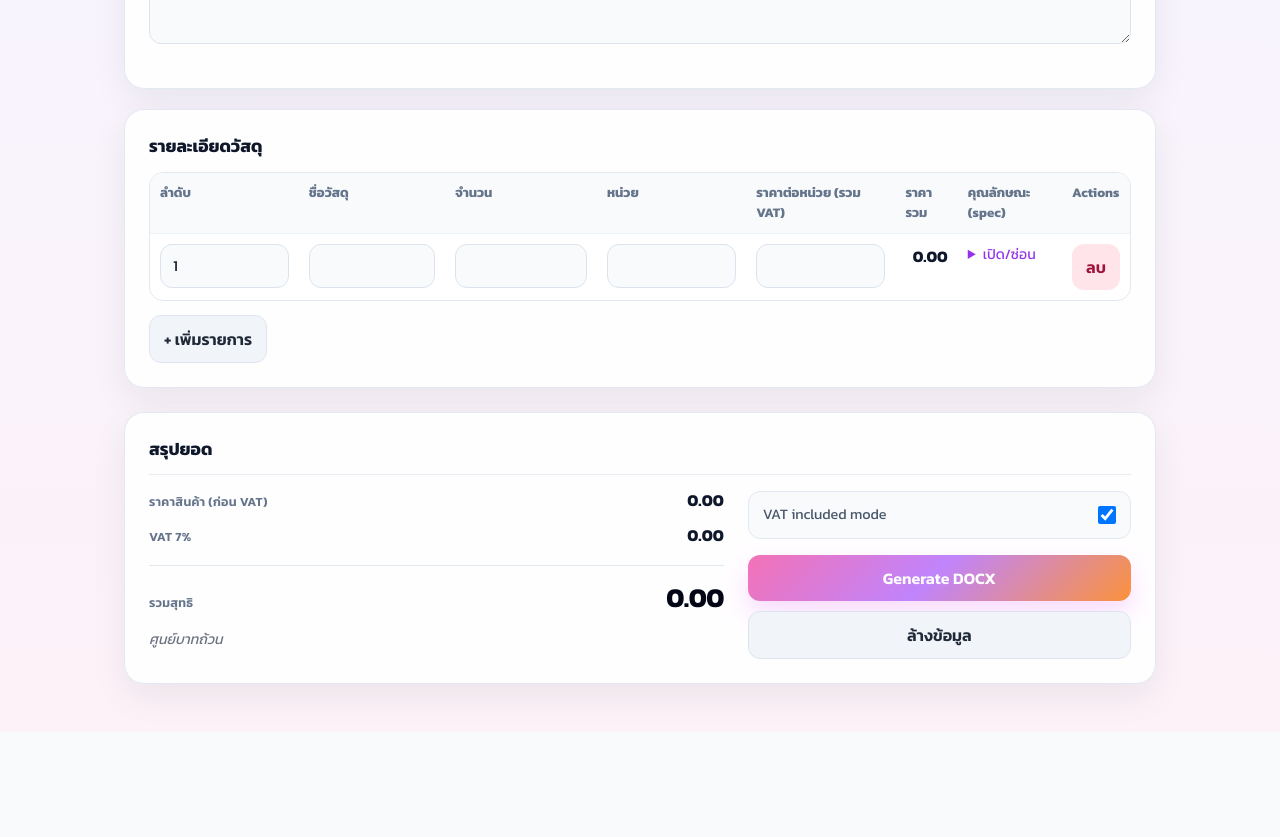
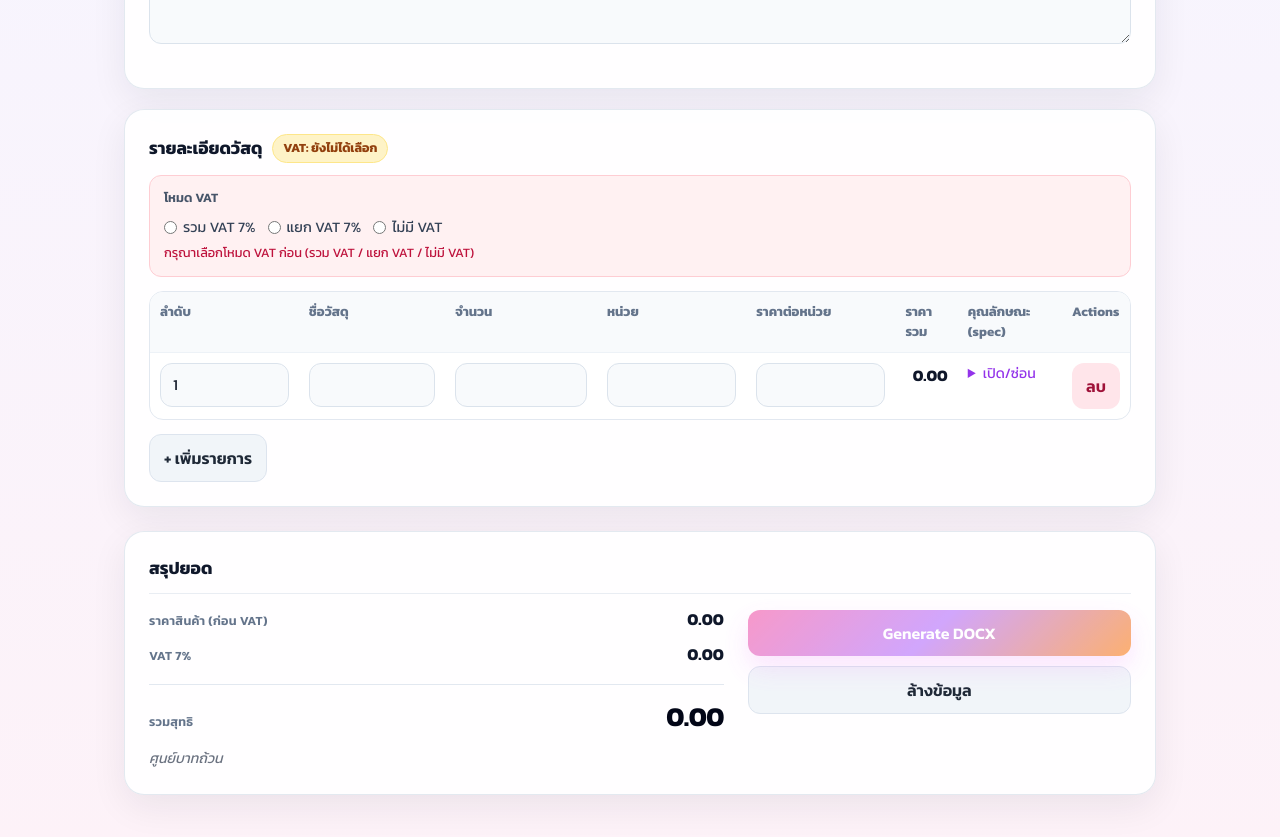
Before and after one commit to Fuadee/-, a Next.js app: page / in a window 1280 px wide. Shown: the part 1460-2297 px from the top of the page. Before the commit the page ends 2192 px from the top, so only its background shows below. Built offline with nearby package versions, Linux system fonts and the light colour scheme.

Commit message:
Add 3-mode VAT workflow and validation in material details

```diff
--- a/src/app/(app)/GenerateClient.tsx
+++ b/src/app/(app)/GenerateClient.tsx
@@ -12,6 +12,13 @@ import {
   type PaymentBudget,
   type PaymentBudgetType
 } from "@/lib/paymentBudget";
+import {
+  calculateVatBreakdown,
+  getUnitPriceColumnLabel,
+  getVatModeHelperText,
+  getVatModeLabel,
+  type VatMode
+} from "@/lib/vat";
 import styles from "./page.module.css";
 
 type ItemForm = {
@@ -53,6 +60,7 @@ type ValidationErrors = {
   approvedBy?: string;
   paymentMethodAssigneeEmpCode?: string;
   paymentMethodLoanDocNo?: string;
+  vatMode?: string;
   items?: string[];
 };
 
@@ -176,7 +184,7 @@ export default function GenerateClient() {
   const [loadingJob, setLoadingJob] = useState(false);
   const [error, setError] = useState<string | null>(null);
   const [validationErrors, setValidationErrors] = useState<ValidationErrors>({});
-  const [vatIncluded] = useState(true);
+  const [vatMode, setVatMode] = useState<VatMode | null>(null);
 
   useEffect(() => {
     if (!editingJobId) {
@@ -265,6 +273,17 @@ export default function GenerateClient() {
           : [];
 
         setItems(parsedItems.length > 0 ? parsedItems : [createEmptyItem()]);
+
+        const payloadVatMode = payload.vat_mode;
+        if (payloadVatMode === "included" || payloadVatMode === "excluded" || payloadVatMode === "none") {
+          setVatMode(payloadVatMode);
+        } else if (payload.vat_enabled === false) {
+          setVatMode("none");
+        } else if (payload.vat_enabled === true) {
+          setVatMode("included");
+        } else {
+          setVatMode(null);
+        }
       } catch (loadError) {
         setError(loadError instanceof Error ? loadError.message : "ไม่สามารถโหลดข้อมูลงานสำหรับแก้ไขได้");
       } finally {
@@ -319,14 +338,38 @@ export default function GenerateClient() {
     setLoanDocNo("");
     setPaymentBudget(createEmptyPaymentBudgetForm());
     setItems([createEmptyItem()]);
+    setVatMode(null);
     setError(null);
     setValidationErrors({});
   };
 
   const itemTotal = (item: ItemForm) => parseNumber(item.qty) * parseNumber(item.price);
-  const grandTotal = items.reduce((sum, item) => sum + itemTotal(item), 0);
-  const subtotalNet = vatIncluded ? grandTotal / 1.07 : grandTotal;
-  const vatAmount = vatIncluded ? grandTotal - subtotalNet : grandTotal * 0.07;
+  const vatSummary = useMemo(() => {
+    return items.reduce(
+      (sum, item) => {
+        if (!vatMode) {
+          return sum;
+        }
+
+        const row = calculateVatBreakdown(itemTotal(item), vatMode);
+        return {
+          base: sum.base + row.base,
+          vat: sum.vat + row.vat,
+          total: sum.total + row.total
+        };
+      },
+      { base: 0, vat: 0, total: 0 }
+    );
+  }, [items, vatMode]);
+
+  const subtotalNet = vatSummary.base;
+  const vatAmount = vatSummary.vat;
+  const grandTotal = vatSummary.total;
+  const vatModeLabel = getVatModeLabel(vatMode);
+  const unitPriceColumnLabel = getUnitPriceColumnLabel(vatMode);
+  const vatModeHelperText = getVatModeHelperText(vatMode);
+  const vatModeMissingError = "กรุณาเลือกโหมด VAT ก่อน (รวม VAT / แยก VAT / ไม่มี VAT)";
+  const shouldShowVatModeError = Boolean(validationErrors.vatMode) || !vatMode;
 
   const itemErrors = useMemo(
     () =>
@@ -451,6 +494,10 @@ export default function GenerateClient() {
       errors.paymentMethodLoanDocNo = "กรุณากรอกเลขที่เงินยืม";
     }
 
+    if (!vatMode) {
+      errors.vatMode = vatModeMissingError;
+    }
+
     return errors;
   };
 
@@ -472,6 +519,7 @@ export default function GenerateClient() {
         errors.paymentBudgetAccountName ||
         errors.paymentMethodAssigneeEmpCode ||
         errors.paymentMethodLoanDocNo ||
+        errors.vatMode ||
         errors.items?.some(Boolean)
     );
   };
@@ -507,6 +555,9 @@ export default function GenerateClient() {
         assignee_emp_code: paymentMethod === "advance" ? assigneeEmpCode.trim() || null : null,
         loan_doc_no: paymentMethod === "loan" ? loanDocNo.trim() || null : null,
         payment_budget: paymentBudgetPayload,
+        vat_mode: vatMode,
+        vat_enabled: vatMode === "included" || vatMode === "excluded",
+        vat_rate: 7,
         items: items.map((item, index) => ({
           ...item,
           no: index + 1,
@@ -965,10 +1016,55 @@ export default function GenerateClient() {
 
             <section className={styles.card}>
               <div className={styles.sectionHead}>
-                <h2 className={styles.sectionTitle}>รายละเอียดวัสดุ</h2>
+                <div className={styles.materialHeadingWrap}>
+                  <h2 className={styles.sectionTitle}>รายละเอียดวัสดุ</h2>
+                  <span
+                    className={`${styles.vatBadge} ${vatMode ? styles.vatBadgeSelected : styles.vatBadgeWarning}`}
+                  >
+                    VAT: {vatModeLabel}
+                  </span>
+                </div>
                 {/* <button type="button" className={styles.secondaryButton} onClick={addItem}>
                   + เพิ่มรายการ
                 </button> */}
+              </div>
+
+              <div className={`${styles.vatSelectorCard} ${shouldShowVatModeError ? styles.vatSelectorCardError : ""}`}>
+                <p className={styles.vatSelectorLabel}>โหมด VAT</p>
+                <div className={styles.vatRadioGroup}>
+                  <label className={styles.vatRadioItem}>
+                    <input
+                      type="radio"
+                      name="vat_mode"
+                      value="included"
+                      checked={vatMode === "included"}
+                      onChange={() => setVatMode("included")}
+                    />
+                    <span>รวม VAT 7%</span>
+                  </label>
+                  <label className={styles.vatRadioItem}>
+                    <input
+                      type="radio"
+                      name="vat_mode"
+                      value="excluded"
+                      checked={vatMode === "excluded"}
+                      onChange={() => setVatMode("excluded")}
+                    />
+                    <span>แยก VAT 7%</span>
+                  </label>
+                  <label className={styles.vatRadioItem}>
+                    <input
+                      type="radio"
+                      name="vat_mode"
+                      value="none"
+                      checked={vatMode === "none"}
+                      onChange={() => setVatMode("none")}
+                    />
+                    <span>ไม่มี VAT</span>
+                  </label>
+                </div>
+                {vatModeHelperText ? <p className={styles.helperText}>{vatModeHelperText}</p> : null}
+                {shouldShowVatModeError ? <p className={styles.fieldError}>{vatModeMissingError}</p> : null}
               </div>
 
               <div className={styles.tableWrap}>
@@ -979,7 +1075,7 @@ export default function GenerateClient() {
                       <th>ชื่อวัสดุ</th>
                       <th>จำนวน</th>
                       <th>หน่วย</th>
-                      <th>ราคาต่อหน่วย (รวม VAT)</th>
+                      <th>{unitPriceColumnLabel}</th>
                       <th>ราคารวม</th>
                       <th>คุณลักษณะ (spec)</th>
                       <th>Actions</th>
@@ -1080,12 +1176,7 @@ export default function GenerateClient() {
                 </div>
 
                 <div className={styles.summaryActions}>
-                  <label className={styles.toggleRow}>
-                    <span>VAT included mode</span>
-                    <input type="checkbox" checked={vatIncluded} readOnly aria-label="VAT included mode" />
-                  </label>
-
-                  <button type="submit" className={styles.primaryButton} disabled={loading}>
+                  <button type="submit" className={styles.primaryButton} disabled={loading || !vatMode}>
                     {loading ? (
                       <span className={styles.spinnerWrap}>
                         <span className={styles.spinner} aria-hidden /> กำลังสร้างไฟล์...
--- a/src/app/(app)/page.module.css
+++ b/src/app/(app)/page.module.css
@@ -185,6 +185,68 @@
   margin-bottom: 0;
   padding-bottom: 0;
   border-bottom: none;
+}
+
+.materialHeadingWrap {
+  display: flex;
+  align-items: center;
+  gap: 10px;
+  flex-wrap: wrap;
+}
+
+.vatBadge {
+  display: inline-flex;
+  align-items: center;
+  border-radius: 999px;
+  padding: 4px 10px;
+  font-size: 0.78rem;
+  font-weight: 700;
+}
+
+.vatBadgeSelected {
+  color: #065f46;
+  background: #d1fae5;
+  border: 1px solid #a7f3d0;
+}
+
+.vatBadgeWarning {
+  color: #92400e;
+  background: #fef3c7;
+  border: 1px solid #fde68a;
+}
+
+.vatSelectorCard {
+  border: 1px solid #e2e8f0;
+  border-radius: 12px;
+  padding: 12px 14px;
+  margin-bottom: 14px;
+  background: #f8fafc;
+}
+
+.vatSelectorCardError {
+  border-color: #fecdd3;
+  background: #fff1f2;
+}
+
+.vatSelectorLabel {
+  margin: 0 0 8px;
+  font-size: 0.8rem;
+  font-weight: 600;
+  color: #475569;
+}
+
+.vatRadioGroup {
+  display: flex;
+  flex-wrap: wrap;
+  gap: 12px;
+}
+
+.vatRadioItem {
+  display: inline-flex;
+  align-items: center;
+  gap: 6px;
+  font-size: 0.9rem;
+  color: #334155;
 }
 
 .tableWrap {
--- a/src/lib/docxTemplateData.ts
+++ b/src/lib/docxTemplateData.ts
@@ -1,6 +1,7 @@
 import { formatMoneyTH, toNumber } from "@/lib/money";
 import { buildPaymentBudgetDocText, normalizePaymentBudget, type PaymentBudget } from "@/lib/paymentBudget";
 import { toThaiBahtText } from "@/lib/thaiBahtText";
+import { calculateVatBreakdown, VAT_RATE_DECIMAL, type VatMode } from "@/lib/vat";
 
 export type ItemPayload = {
   no?: number;
@@ -31,6 +32,7 @@ export type GeneratePayload = {
   loan_doc_no?: string | null;
   payment_budget?: PaymentBudget | null;
   items?: ItemPayload[] | null;
+  vat_mode?: VatMode | null;
   vat_enabled?: boolean | null;
   vat_rate?: number | string | null;
 };
@@ -158,27 +160,35 @@ export const buildDocxTemplateData = (body: GeneratePayload) => {
   const paymentMethod = body.payment_method ?? "credit";
   const assigneeEmpCode = body.assignee_emp_code?.trim() ?? "";
   const loanDocNo = body.loan_doc_no?.trim() ?? "";
-  const subtotalInclVat = normalizedItems.reduce((sum, item) => sum + item.total_num, 0);
-  const vatEnabled = body.vat_enabled ?? true;
+  const vatMode: VatMode =
+    body.vat_mode === "included" || body.vat_mode === "excluded" || body.vat_mode === "none"
+      ? body.vat_mode
+      : body.vat_enabled === false
+        ? "none"
+        : "included";
+  const vatEnabled = vatMode !== "none";
   const vatRate = toNumber(body.vat_rate ?? 7);
-  const vatMultiplier = 1 + vatRate / 100;
+  const vatRateDecimal = vatRate > 1 ? vatRate / 100 : vatRate || VAT_RATE_DECIMAL;
 
   const items = normalizedItems.map((item) => {
-    const totalNet = vatEnabled ? item.total_num / vatMultiplier : item.total_num;
-    const vatAmountItem = vatEnabled ? item.total_num - totalNet : 0;
+    const computed = calculateVatBreakdown(item.total_num, vatMode, vatRateDecimal);
 
     return {
       ...item,
-      total_net_num: totalNet,
-      vat_amount_num: vatAmountItem,
-      total_net_fmt: formatMoneyTH(roundForDisplay(totalNet)),
-      vat_amount_fmt: formatMoneyTH(roundForDisplay(vatAmountItem))
+      total_net_num: computed.base,
+      vat_amount_num: computed.vat,
+      total_num: computed.total,
+      total: formatMoneyTH(roundForDisplay(computed.total)),
+      total_fmt: formatMoneyTH(roundForDisplay(computed.total)),
+      total_net_fmt: formatMoneyTH(roundForDisplay(computed.base)),
+      vat_amount_fmt: formatMoneyTH(roundForDisplay(computed.vat))
     };
   });
 
   const subtotalNet = items.reduce((sum, item) => sum + item.total_net_num, 0);
-  const vatAmountTotal = vatEnabled ? subtotalInclVat - subtotalNet : 0;
-  const grandTotal = subtotalInclVat;
+  const vatAmountTotal = items.reduce((sum, item) => sum + item.vat_amount_num, 0);
+  const grandTotal = items.reduce((sum, item) => sum + item.total_num, 0);
+  const subtotalInclVat = grandTotal;
 
   const subtotalInclVatDisplay = roundForDisplay(subtotalInclVat);
   const subtotalNetDisplay = roundForDisplay(subtotalNet);
@@ -225,6 +235,7 @@ export const buildDocxTemplateData = (body: GeneratePayload) => {
     payment_budget: paymentBudget,
     pay_text: paymentBudget?.doc_text ?? paymentBudgetDocText,
     items,
+    vat_mode: vatMode,
     vat_enabled: vatEnabled,
     vat_rate: vatRate,
     vat_rate_percent: `${vatRate}%`,
--- /dev/null
+++ b/src/lib/vat.ts
@@ -0,0 +1,55 @@
+export type VatMode = "included" | "excluded" | "none";
+
+export const VAT_RATE_DECIMAL = 0.07;
+
+export const getVatModeLabel = (vatMode: VatMode | null): string => {
+  if (vatMode === "included") return "รวม VAT";
+  if (vatMode === "excluded") return "แยก VAT";
+  if (vatMode === "none") return "ไม่มี VAT";
+  return "ยังไม่ได้เลือก";
+};
+
+export const getUnitPriceColumnLabel = (vatMode: VatMode | null): string => {
+  if (vatMode === "included") return "ราคาต่อหน่วย (รวม VAT)";
+  if (vatMode === "excluded") return "ราคาต่อหน่วย (ก่อน VAT)";
+  if (vatMode === "none") return "ราคาต่อหน่วย (ไม่คิด VAT)";
+  return "ราคาต่อหน่วย";
+};
+
+export const getVatModeHelperText = (vatMode: VatMode | null): string => {
+  if (vatMode === "included") return "กรอกราคาที่รวม VAT แล้ว";
+  if (vatMode === "excluded") return "กรอกราคาก่อน VAT ระบบจะคำนวณ VAT เพิ่มให้";
+  if (vatMode === "none") return "ไม่คิด VAT";
+  return "";
+};
+
+export const calculateVatBreakdown = (
+  inputTotal: number,
+  vatMode: VatMode,
+  vatRateDecimal = VAT_RATE_DECIMAL
+): { base: number; vat: number; total: number } => {
+  if (vatMode === "included") {
+    const base = inputTotal / (1 + vatRateDecimal);
+    return {
+      base,
+      vat: inputTotal - base,
+      total: inputTotal
+    };
+  }
+
+  if (vatMode === "excluded") {
+    const base = inputTotal;
+    const vat = base * vatRateDecimal;
+    return {
+      base,
+      vat,
+      total: base + vat
+    };
+  }
+
+  return {
+    base: inputTotal,
+    vat: 0,
+    total: inputTotal
+  };
+};
```
Also changed, not shown: src/app/api/dev-tests/route.ts (+28 -3 lines).
